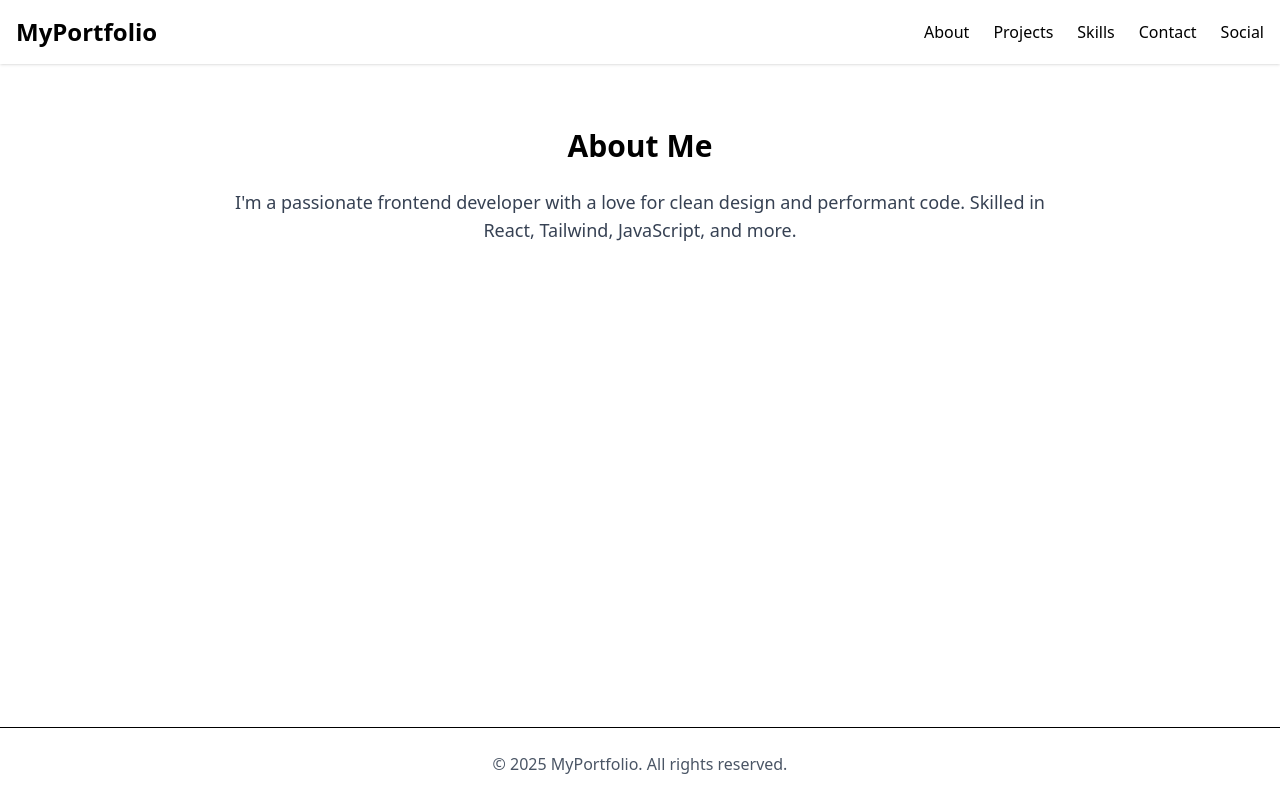
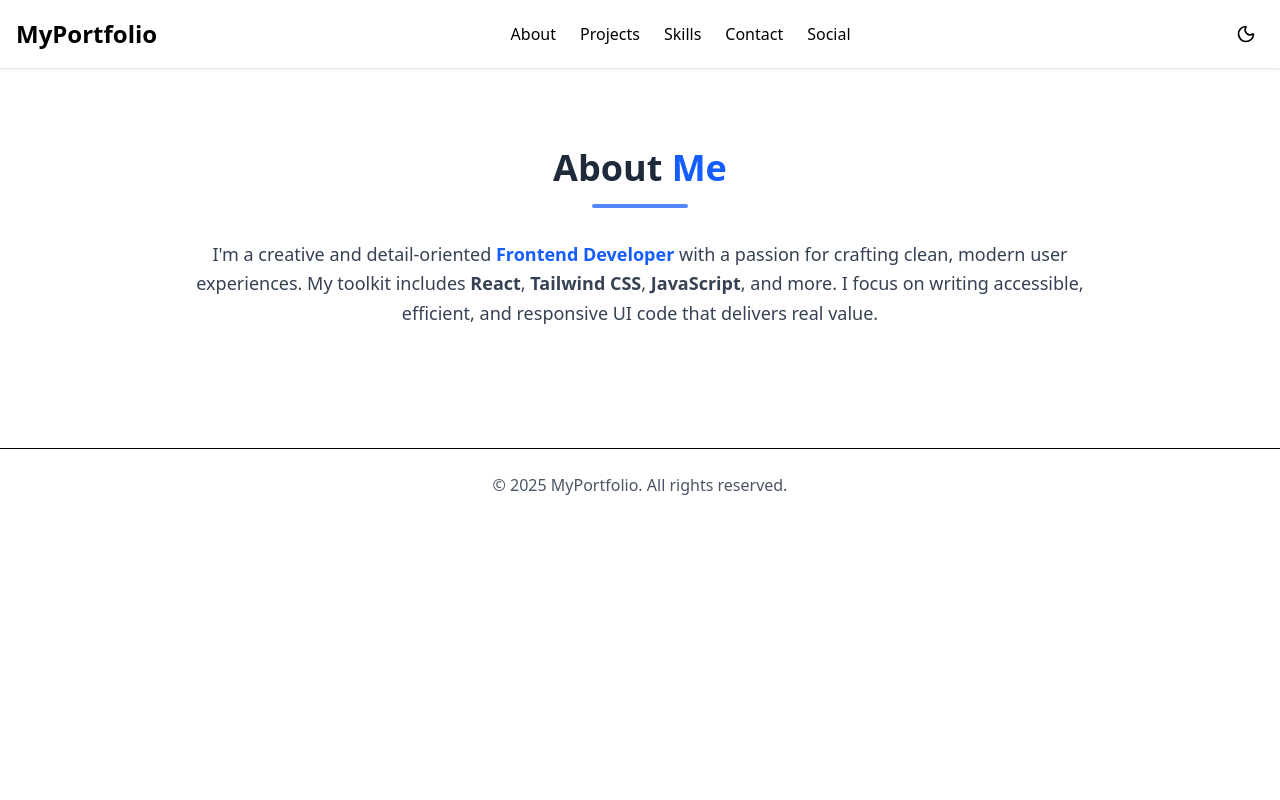
Before and after one commit to DevaseeshKumar/Devaseesh-portfolio, a React (Vite) app in the folder portfolio/: page /about in a window 1280 px wide. Built offline with nearby package versions, Linux system fonts and the light colour scheme.

Commit message:
about updated

```diff
--- a/portfolio/src/App.jsx
+++ b/portfolio/src/App.jsx
@@ -13,7 +13,7 @@ import ThankYou from "./pages/ThankYou";
 function App() {
   return (
     <Router>
-      <div className="min-h-screen flex flex-col">
+<div className="min-h-screen bg-white text-black dark:bg-[#0a192f] dark:text-white transition-colors duration-300">
         <Navbar />
         <main className="flex-grow">
           <Routes>
--- a/portfolio/src/components/Navbar.jsx
+++ b/portfolio/src/components/Navbar.jsx
@@ -1,20 +1,45 @@
-// components/Navbar.jsx
 import { Link } from "react-router-dom";
+import { useEffect, useState } from "react";
+import { Moon, Sun } from "lucide-react";
 
 const Navbar = () => {
+  const [isDark, setIsDark] = useState(() =>
+    localStorage.theme === "dark" ||
+    (!("theme" in localStorage) && window.matchMedia("(prefers-color-scheme: dark)").matches)
+  );
+
+  useEffect(() => {
+    if (isDark) {
+      document.documentElement.classList.add("dark");
+      localStorage.theme = "dark";
+    } else {
+      document.documentElement.classList.remove("dark");
+      localStorage.theme = "light";
+    }
+  }, [isDark]);
+
   return (
-    <nav className="bg-white shadow sticky top-0 z-50">
+    <nav className="bg-white dark:bg-[#0a192f] dark:text-white shadow sticky top-0 z-50 transition-colors duration-300">
       <div className="max-w-7xl mx-auto px-4 py-4 flex justify-between items-center">
         <h1 className="text-2xl font-bold">
           <Link to="/">MyPortfolio</Link>
         </h1>
+
         <ul className="flex space-x-6 font-medium">
-          <li><Link to="/about" className="hover:text-blue-600">About</Link></li>
-          <li><Link to="/projects" className="hover:text-blue-600">Projects</Link></li>
-          <li><Link to="/skills" className="hover:text-blue-600">Skills</Link></li>
-          <li><Link to="/contact" className="hover:text-blue-600">Contact</Link></li>
-          <li><Link to="/social" className="hover:text-blue-600">Social</Link></li>
+          <li><Link to="/about" className="hover:text-blue-600 dark:hover:text-blue-400">About</Link></li>
+          <li><Link to="/projects" className="hover:text-blue-600 dark:hover:text-blue-400">Projects</Link></li>
+          <li><Link to="/skills" className="hover:text-blue-600 dark:hover:text-blue-400">Skills</Link></li>
+          <li><Link to="/contact" className="hover:text-blue-600 dark:hover:text-blue-400">Contact</Link></li>
+          <li><Link to="/social" className="hover:text-blue-600 dark:hover:text-blue-400">Social</Link></li>
         </ul>
+
+        {/* Dark Mode Toggle */}
+        <button
+          onClick={() => setIsDark(!isDark)}
+          className="ml-6 p-2 rounded-full hover:bg-gray-100 dark:hover:bg-gray-800 transition"
+        >
+          {isDark ? <Sun size={20} /> : <Moon size={20} />}
+        </button>
       </div>
     </nav>
   );
--- a/portfolio/src/pages/About.jsx
+++ b/portfolio/src/pages/About.jsx
@@ -1,11 +1,22 @@
 const About = () => {
   return (
-    <section className="py-16 bg-white" id="about">
-      <div className="max-w-4xl mx-auto px-4 text-center">
-        <h2 className="text-3xl font-bold mb-6">About Me</h2>
-        <p className="text-gray-700 text-lg">
-          I'm a passionate frontend developer with a love for clean design and performant code.
-          Skilled in React, Tailwind, JavaScript, and more.
+    <section className="py-20 px-4 bg-white dark:bg-[#0a192f] text-gray-800 dark:text-gray-200 transition-all duration-500">
+
+      <div className="max-w-4xl mx-auto text-center">
+        <h2 className="text-4xl font-bold mb-4">
+          About <span className="text-blue-600 dark:text-blue-400">Me</span>
+        </h2>
+
+        <div className="w-24 h-1 bg-blue-600 dark:bg-blue-400 mx-auto mb-8 rounded-full animate-pulse" />
+
+        <p className="text-lg leading-relaxed text-gray-700 dark:text-gray-300">
+          I'm a creative and detail-oriented{" "}
+          <span className="font-semibold text-blue-600 dark:text-blue-400">
+            Frontend Developer
+          </span>{" "}
+          with a passion for crafting clean, modern user experiences. My toolkit includes{" "}
+          <strong>React</strong>, <strong>Tailwind CSS</strong>, <strong>JavaScript</strong>, and
+          more. I focus on writing accessible, efficient, and responsive UI code that delivers real value.
         </p>
       </div>
     </section>
--- a/portfolio/src/pages/Hero.jsx
+++ b/portfolio/src/pages/Hero.jsx
@@ -1,12 +1,58 @@
 const Hero = () => {
   return (
-    <section className="h-screen flex items-center justify-center bg-gray-100" id="hero">
-      <div className="text-center">
-        <h1 className="text-4xl md:text-6xl font-bold">Hi, I'm Thor ⚡</h1>
-        <p className="text-gray-600 mt-4 text-lg">Frontend Developer | React & Tailwind Enthusiast</p>
-        <a href="#projects" className="inline-block mt-6 bg-blue-600 text-white py-2 px-5 rounded-lg hover:bg-blue-700">
-          View My Work
-        </a>
+    <section className="bg-white text-gray-900 dark:bg-[#0a192f] dark:text-white min-h-screen flex items-center px-6 md:px-20 transition-colors duration-300">
+      <div className="grid md:grid-cols-2 gap-12 items-center w-full max-w-7xl mx-auto">
+        {/* LEFT */}
+        <div>
+          <h1 className="text-4xl sm:text-5xl font-bold mb-4">
+            Hi, I'm <span className="text-blue-600 dark:text-blue-400">Thor Odinson</span>
+          </h1>
+          <h2 className="text-xl sm:text-2xl text-blue-500 dark:text-blue-300 font-medium mb-6">
+            Frontend Developer
+          </h2>
+          <p className="text-gray-700 dark:text-gray-400 mb-8 max-w-md">
+            I design and develop modern, responsive, and fast user interfaces using React, Tailwind, and cutting-edge technologies. Let's build something amazing!
+          </p>
+
+          <div className="flex gap-4">
+            <a
+              href="#contact"
+              className="bg-blue-600 text-white px-6 py-3 rounded shadow hover:bg-blue-700 transition"
+            >
+              Hire Me
+            </a>
+            <a
+              href="#contact"
+              className="border border-blue-500 text-blue-600 dark:text-blue-400 px-6 py-3 rounded hover:bg-blue-500 hover:text-white transition"
+            >
+              Let's Talk
+            </a>
+          </div>
+
+          <div className="flex space-x-4 mt-8">
+            <a href="#" className="text-blue-600 dark:text-blue-400 hover:text-blue-400 dark:hover:text-blue-200 text-xl">
+              <i className="fab fa-facebook-f"></i>
+            </a>
+            <a href="#" className="text-blue-600 dark:text-blue-400 hover:text-blue-400 dark:hover:text-blue-200 text-xl">
+              <i className="fab fa-twitter"></i>
+            </a>
+            <a href="#" className="text-blue-600 dark:text-blue-400 hover:text-blue-400 dark:hover:text-blue-200 text-xl">
+              <i className="fab fa-linkedin-in"></i>
+            </a>
+          </div>
+        </div>
+
+        {/* RIGHT */}
+        <div className="flex justify-center">
+          <div className="relative group">
+            <img
+              src="/your-image.png"
+              alt="Profile"
+              className="w-72 h-72 object-cover rounded-full shadow-2xl border-4 border-blue-500 transition-transform duration-500 group-hover:scale-105"
+            />
+            <div className="absolute inset-0 bg-gradient-to-br from-transparent via-blue-600/30 to-transparent rounded-full group-hover:blur-md"></div>
+          </div>
+        </div>
       </div>
     </section>
   );
--- /dev/null
+++ b/portfolio/tailwind.config.js
@@ -0,0 +1,11 @@
+export default {
+  darkMode: "class", // ✅ REQUIRED
+  content: [
+    "./index.html",
+    "./src/**/*.{js,ts,jsx,tsx}",
+  ],
+  theme: {
+    extend: {},
+  },
+  plugins: [],
+};
```
Also changed, not shown: portfolio/package.json (+6 -2 lines), 1 other file (tests, documents, lock files or other folders).
